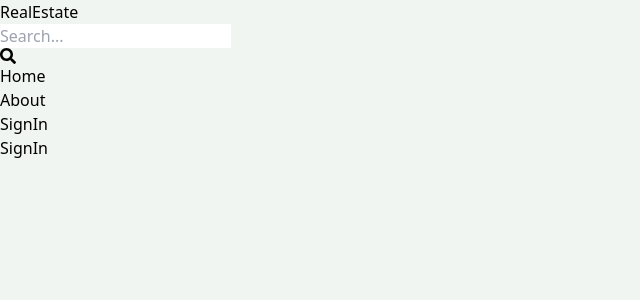
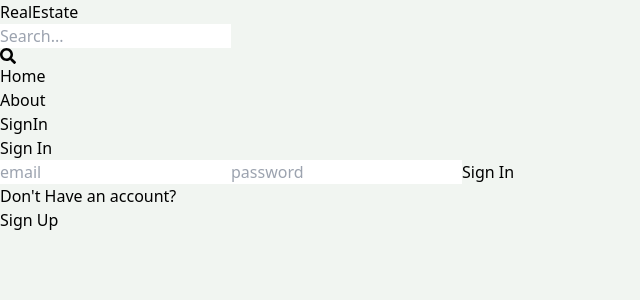
Before and after one commit to kumarshrivastav/mern-realestate, a React (Vite) app in the folder client/: page /sign-in in a window 1280 px wide. Shown: the top 300 px of the page, without its empty margins (0-640 px from the left). Built offline with nearby package versions, Linux system fonts and the light colour scheme.

Commit message:
signin page functionality completed

```diff
--- a/client/src/pages/SignIn.jsx
+++ b/client/src/pages/SignIn.jsx
@@ -1,9 +1,81 @@
 // import React from 'react'
+import { useState } from "react";
+import { Link ,useNavigate} from "react-router-dom";
+import toast from "react-hot-toast";
 
 const SignIn = () => {
+  const [formData, setFormData] = useState({});
+  const [loading, setLoading] = useState(false);
+  const navigate=useNavigate()
+  const handleChange = (e) => {
+    setFormData({
+      ...formData,
+      [e.target.id]: e.target.value,
+    });
+  };
+  const handleSubmit = async (e) => {
+    e.preventDefault();
+    if (Object.keys(formData).length !==2) {
+      toast.error("please provide all fields");
+      return;
+    }
+    try {
+      setLoading(true);
+      const res = await fetch("/api/auth/signin", {
+        method: "POST",
+        headers: {
+          "Content-Type": "application/json",
+        },
+        body: JSON.stringify(formData),
+      });
+      const data = await res.json();
+      if(data?.success===false){
+        toast.error(data.message)
+        return
+      }
+      console.log(data);
+      navigate("/")
+      return toast.success(data.message);
+    } catch (error) {
+      console.log(error);
+      toast.error(error.message);
+    } finally {
+      setLoading(false);
+    }
+  };
   return (
-    <div>
-      SignIn
+    <div className="p-3 max-w-lg mx-auto">
+      <h1 className="text-3xl text-center font-semibold my-7">Sign In</h1>
+      <form onSubmit={handleSubmit} className="flex flex-col gap-4">
+        <input
+          className="border p-3 rounded-lg "
+          type="email"
+          name="email"
+          id="email"
+          placeholder="email"
+          onChange={handleChange}
+        />
+        <input
+          className="border p-3 rounded-lg "
+          type="password"
+          name="password"
+          id="password"
+          placeholder="password"
+          onChange={handleChange}
+        />
+        <button
+          disabled={loading}
+          className="bg-slate-700 text-white p-3 rounded-lg uppercase hover:opacity-95 disabled:opacity-80"
+        >
+          {loading ? "Loading" : "Sign In"}
+        </button>
+      </form>
+      <div className="flex gap-2 mt-5">
+        <p>Don&apos;t Have an account?</p>
+        <Link to="/sign-up">
+          <span className="text-blue-700">Sign Up</span>
+        </Link>
+      </div>
     </div>
   );
 };
--- a/client/src/pages/SignUp.jsx
+++ b/client/src/pages/SignUp.jsx
@@ -1,11 +1,12 @@
 // import React from 'react'
 import { useState } from "react";
-import { Link } from "react-router-dom";
+import { Link,useNavigate } from "react-router-dom";
 import toast from "react-hot-toast";
 
 const SignUp = () => {
   const [formData, setFormData] = useState({});
   const [loading, setLoading] = useState(false);
+  const navigate=useNavigate()
   const handleChange = (e) => {
     setFormData({
       ...formData,
@@ -33,6 +34,7 @@ const SignUp = () => {
         return
       }
       console.log(data);
+      navigate("/sign-in")
       return toast.success(data.message);
     } catch (error) {
       console.log(error);
```
